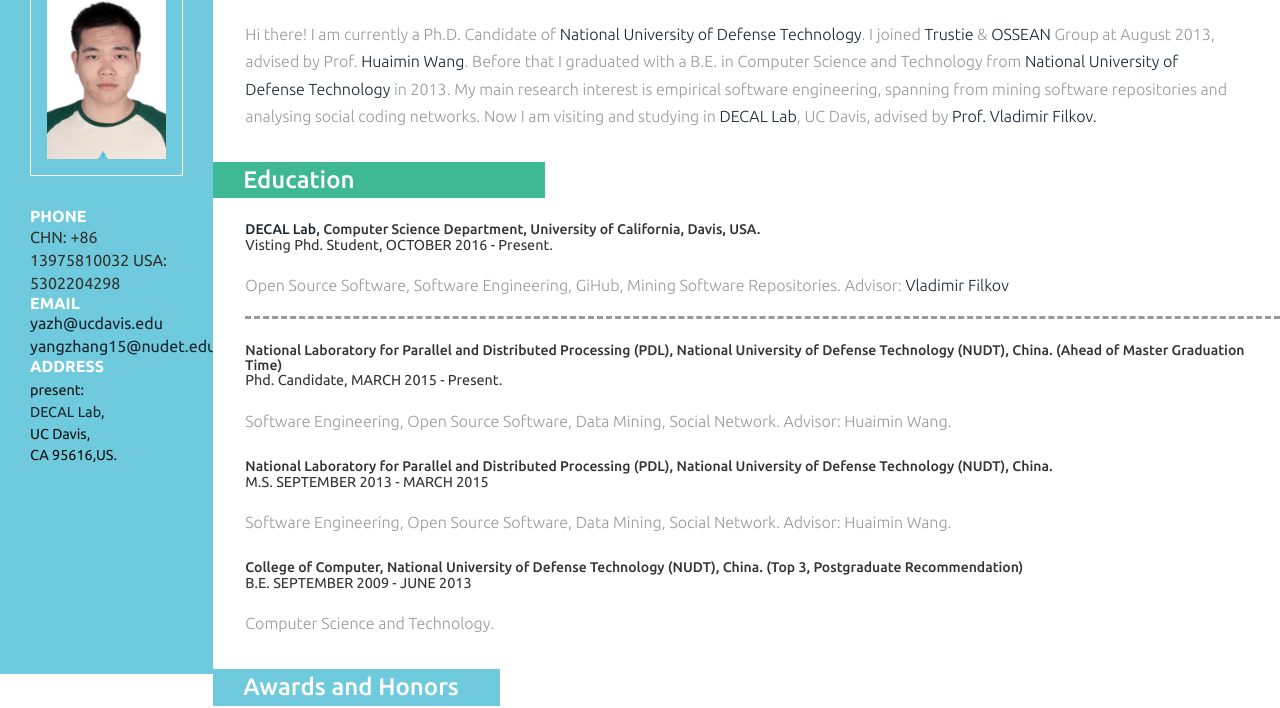
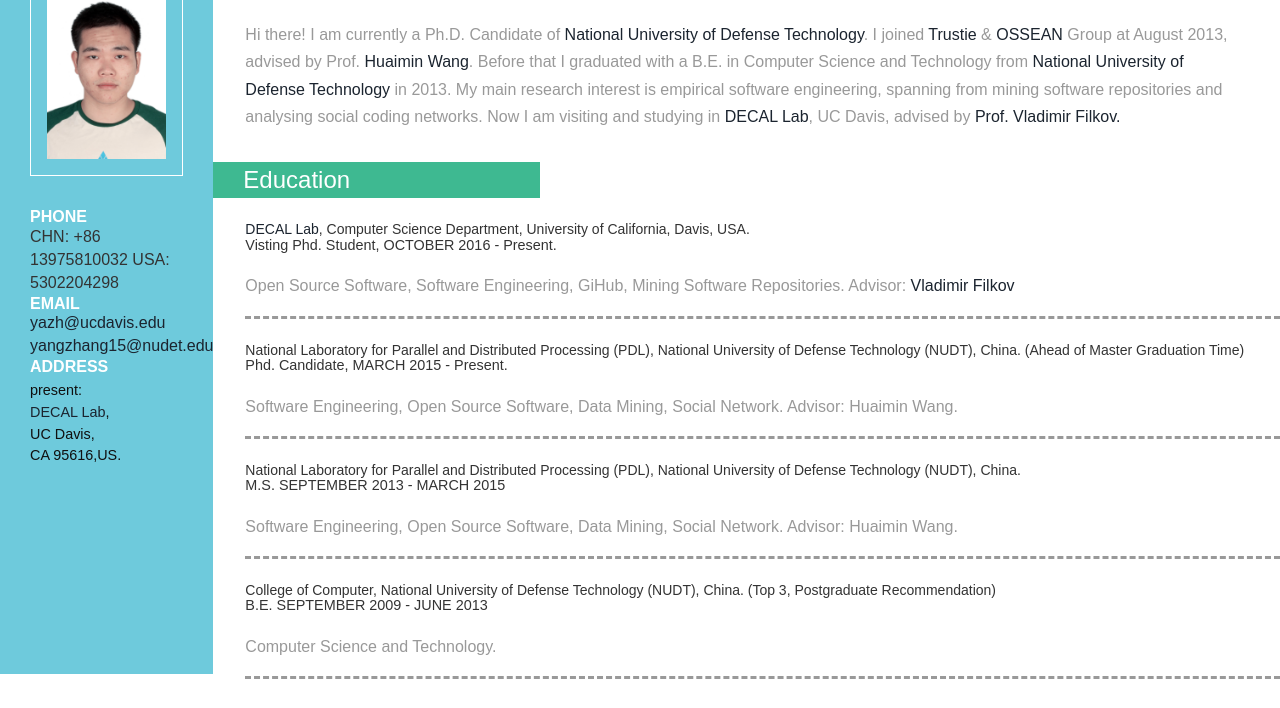
Before and after one commit to young1991/zywyw.github.io, a plain HTML site: page index.html in a window 1280 px wide. Shown: the part 126-834 px from the top of the page. Drawn offline with Linux system fonts and the light colour scheme; files whose address does not match are found by name.

Commit message:
modify some new lines

```diff
--- a/index.html
+++ b/index.html
@@ -16,8 +16,6 @@
 <meta name="keywords" content="Curriculum Vitae Responsive web template, Bootstrap Web Templates, Flat Web Templates, Andriod Compatible web template,
 Smartphone Compatible web template, free webdesigns for Nokia, Samsung, LG, SonyErricsson, Motorola web design" />
 <script type="application/x-javascript"> addEventListener("load", function() { setTimeout(hideURLbar, 0); }, false); function hideURLbar(){ window.scrollTo(0,1); } </script>
-<link href='http://fonts.googleapis.com/css?family=Ubuntu:300,400,500,700' rel='stylesheet' type='text/css'>
-<link href='http://fonts.googleapis.com/css?family=Varela+Round' rel='stylesheet' type='text/css'>
 <!-- start menu -->
 
 </head>
@@ -117,17 +115,17 @@ Smartphone Compatible web template, free webdesigns for Nokia, Samsung, LG, Sony
 			 <div class="education_details">
 				 <h5>National Laboratory for Parallel and Distributed Processing (PDL), National University of Defense Technology (NUDT), China. (Ahead of Master Graduation Time)</h5>
 				 <h6>Phd. Candidate, <span>MARCH 2015 - Present.</span></h6>
-				 <p>Software Engineering, Open Source Software, Data Mining, Social Network. Advisor: Huaimin Wang.</p>
+				 <p  class="cmpny1">Software Engineering, Open Source Software, Data Mining, Social Network. Advisor: Huaimin Wang.</p>
 			 </div>
 			 <div class="education_details">
 				 <h5>National Laboratory for Parallel and Distributed Processing (PDL), National University of Defense Technology (NUDT), China.</h5>
 				 <h6>M.S. <span>SEPTEMBER 2013 - MARCH 2015</span></h6>
-				 <p>Software Engineering, Open Source Software, Data Mining, Social Network. Advisor: Huaimin Wang.</p>
+				 <p class="cmpny1">Software Engineering, Open Source Software, Data Mining, Social Network. Advisor: Huaimin Wang.</p>
 			 </div>
 			 <div class="education_details">
 				 <h5>College of Computer, National University of Defense Technology (NUDT), China. (Top 3, Postgraduate Recommendation)</span></h5>
 				 <h6>B.E. <span>SEPTEMBER 2009 - JUNE 2013</h6>
-				 <p>Computer Science and Technology.</p>
+				 <p class="cmpny1">Computer Science and Technology.</p>
 			 </div>
 		 </div>
 	<div class="company">
```
Also changed, not shown: contact.html (+0 -5 lines).
